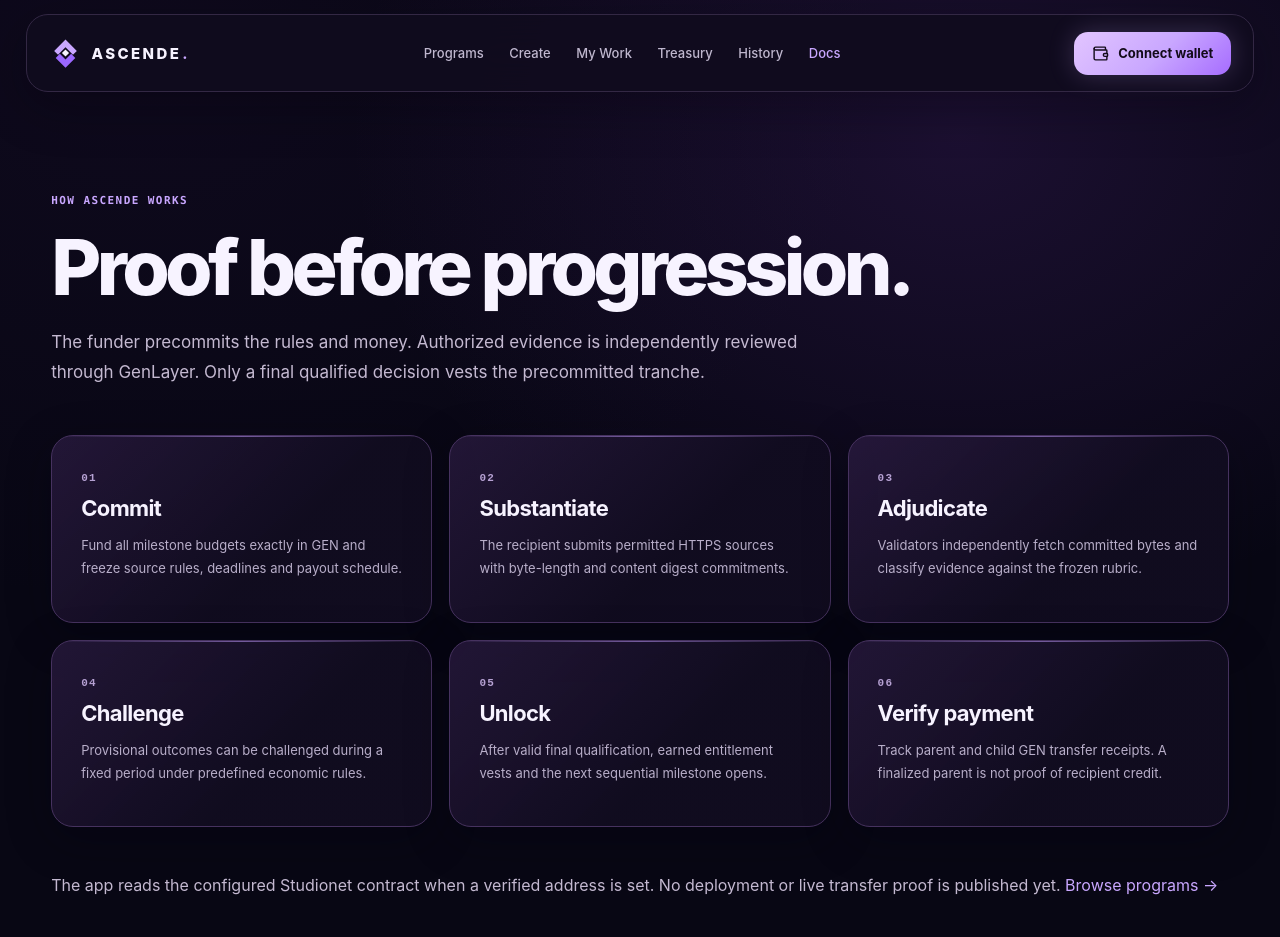
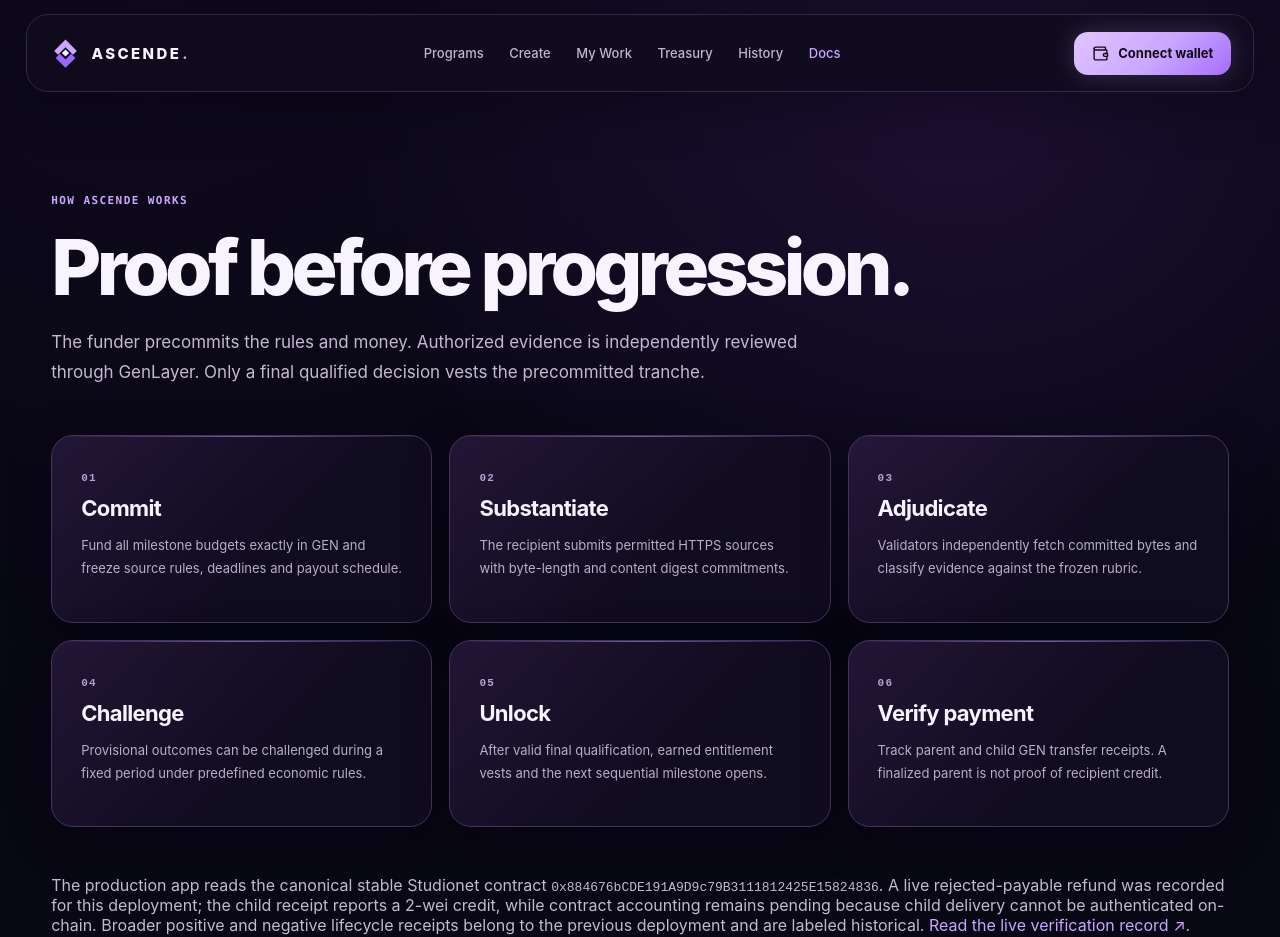
Before and after one commit to Ifem1/Ascende, a Next.js app in the folder frontend/: page /docs in a window 1280 px wide. Shown: the top 937 px of the page. Built offline with nearby package versions, Linux system fonts and the light colour scheme.

Commit message:
Correct live deployment documentation

```diff
--- a/frontend/app/docs/page.tsx
+++ b/frontend/app/docs/page.tsx
@@ -1,4 +1,4 @@
 import Link from "next/link";
 export default function Docs(){return <main className="wrap subpage"><span className="eyebrow">HOW ASCENDE WORKS</span><h1>Proof before progression.</h1><p className="sub-lead">The funder precommits the rules and money. Authorized evidence is independently reviewed through GenLayer. Only a final qualified decision vests the precommitted tranche.</p><div className="docs-grid">
 {[{n:"01",t:"Commit",d:"Fund all milestone budgets exactly in GEN and freeze source rules, deadlines and payout schedule."},{n:"02",t:"Substantiate",d:"The recipient submits permitted HTTPS sources with byte-length and content digest commitments."},{n:"03",t:"Adjudicate",d:"Validators independently fetch committed bytes and classify evidence against the frozen rubric."},{n:"04",t:"Challenge",d:"Provisional outcomes can be challenged during a fixed period under predefined economic rules."},{n:"05",t:"Unlock",d:"After valid final qualification, earned entitlement vests and the next sequential milestone opens."},{n:"06",t:"Verify payment",d:"Track parent and child GEN transfer receipts. A finalized parent is not proof of recipient credit."}].map(v=><article key={v.n} className="glass-card"><span className="step-num">{v.n}</span><h2>{v.t}</h2><p>{v.d}</p></article>)}
-</div><p className="doc-note">The app reads the configured Studionet contract when a verified address is set. No deployment or live transfer proof is published yet. <Link href="/programs">Browse programs →</Link></p></main>;}
+</div><p className="doc-note">The production app reads the canonical stable Studionet contract <code>0x884676bCDE191A9D9c79B3111812425E15824836</code>. A live rejected-payable refund was recorded for this deployment; the child receipt reports a 2-wei credit, while contract accounting remains pending because child delivery cannot be authenticated on-chain. Broader positive and negative lifecycle receipts belong to the previous deployment and are labeled historical. <a href="https://github.com/Ifem1/Ascende/blob/main/docs/LIVE_VERIFICATION.md">Read the live verification record ↗</a>. <Link href="/programs">Browse programs →</Link></p></main>;}
```
Also changed, not shown: 4 other files (tests, documents, lock files or other folders).
